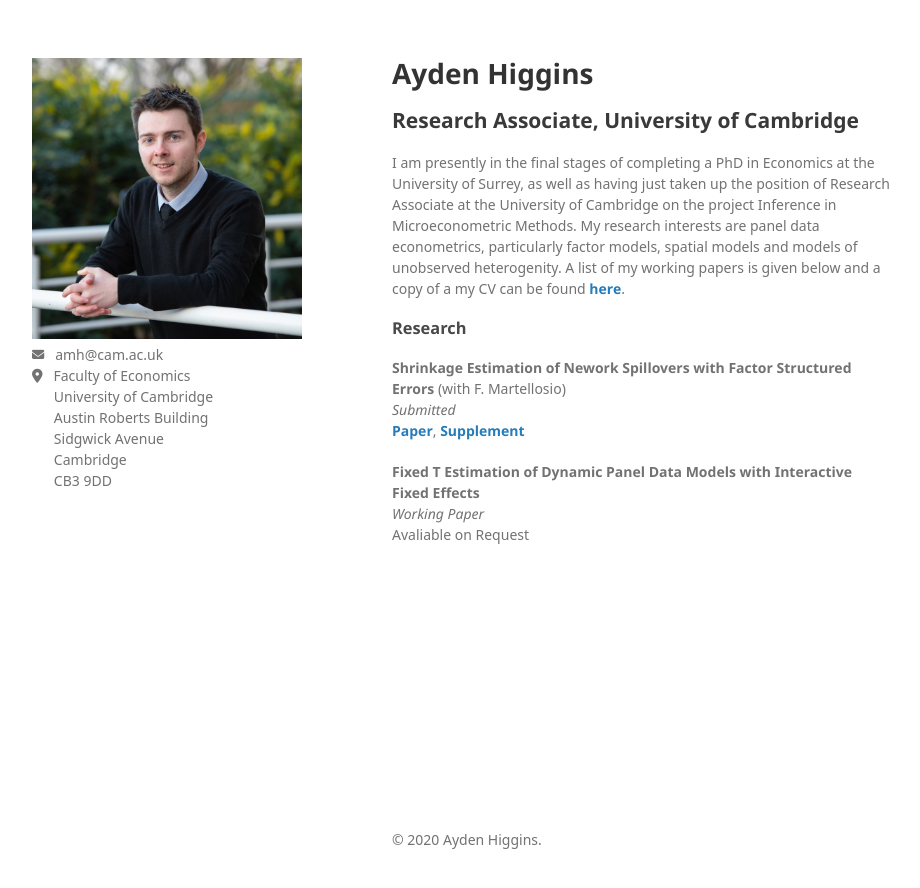
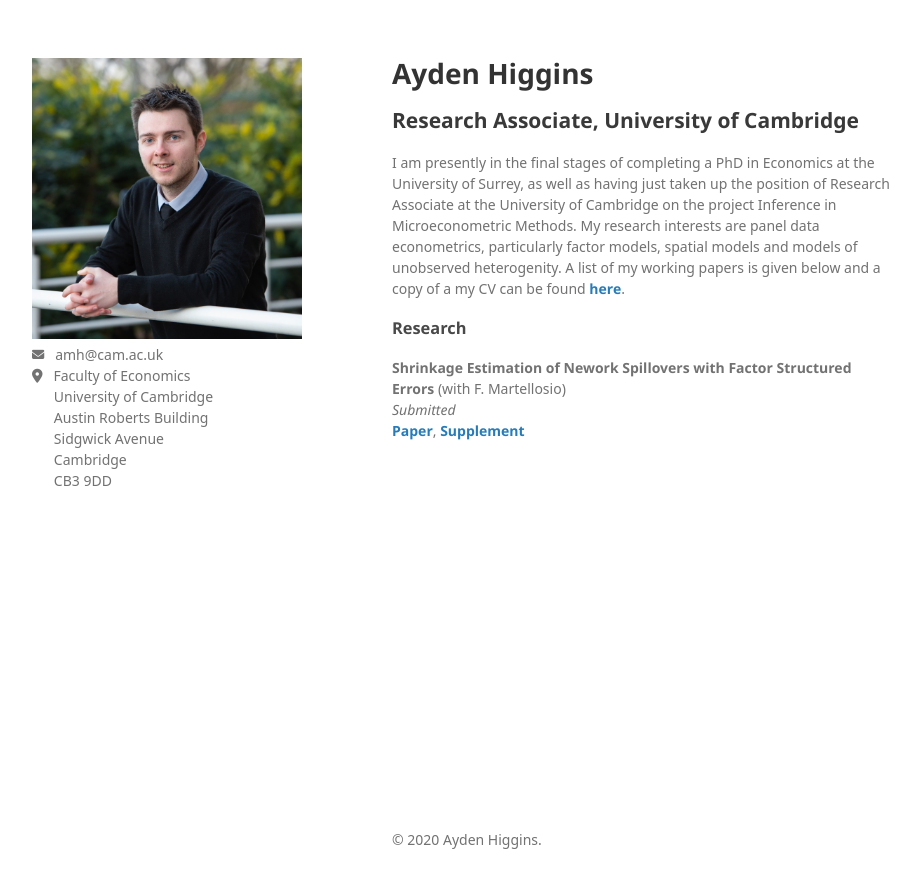
Before and after one commit to Tokkita/Tokkita.github.io, a Jekyll site: the page built from index.md, in a window 1280 px wide. Shown: the top 888 px of the page, without its empty margins (178-1098 px from the left). Built offline with Jekyll 4.4.1, drawn with Linux system fonts in a browser that asks for light colours; nearby versions of some CDN libraries; some web fonts are replaced; our own code applies the rules of GitHub Pages for plain Markdown files.

Commit message:
Update index.md

```diff
--- a/index.md
+++ b/index.md
@@ -8,5 +8,3 @@ Cambridge on the project Inference in Microeconometric Methods. My research inte
 ### Research
 
 <b> Shrinkage Estimation of Nework Spillovers with Factor Structured Errors </b> (with F. Martellosio) <br> <i> Submitted </i> <br> <strong><a href="{{ Master.pdf | prepend: '/assets/pdf/Shrinkage/Master.pdf' | relative_url | download }}">Paper</a></strong>, <strong><a href="{{ Supplement.pdf | prepend: '/assets/pdf/Shrinkage/Supplement.pdf' | relative_url | download }}">Supplement</a></strong>
-
-<b> Fixed T Estimation of Dynamic Panel Data Models with Interactive Fixed Effects </b> <br> <i> Working Paper </i> <br> Avaliable on Request
```
